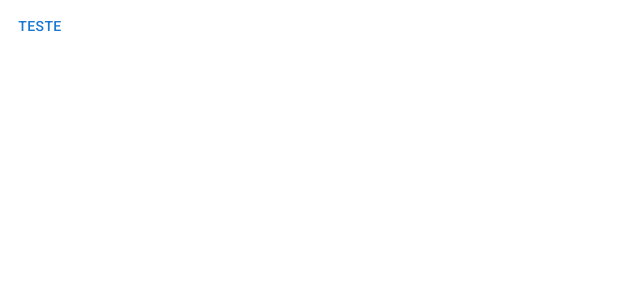
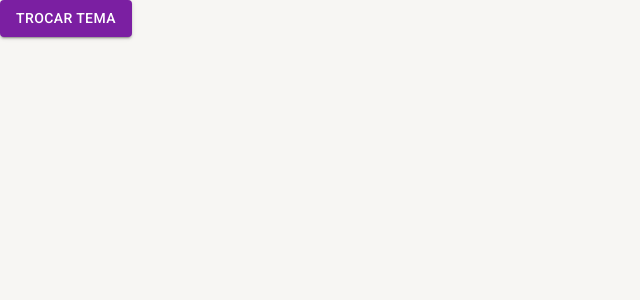
Before and after one commit to borrago/Clientes, a React (Create React App) app in the folder frontend/clientes/: page / in a window 1280 px wide. Shown: the top 300 px of the page, without its empty margins (0-640 px from the left). Built offline with nearby package versions, Linux system fonts and the light colour scheme.

Commit message:
feat: Adicionado temas claro e escuro

```diff
--- a/frontend/clientes/public/index.html
+++ b/frontend/clientes/public/index.html
@@ -26,7 +26,7 @@
     <link rel="manifest" href="%PUBLIC_URL%/manifest.json" />
     <title>Clientes</title>
   </head>
-  <body>
+  <body style="margin:0; padding: 0;">
     <noscript>Você precisa de javascript para rodar a aplicação.</noscript>
     <div id="root"></div>
   </body>
--- a/frontend/clientes/src/App.tsx
+++ b/frontend/clientes/src/App.tsx
@@ -1,10 +1,13 @@
 import { BrowserRouter } from "react-router-dom";
 import { AppRoutes } from "./routes";
+import { ThemeContext } from "./shared/contexts/ThemeContext";
 
 export const App = () => {
   return (
-    <BrowserRouter>
-      <AppRoutes />
-    </BrowserRouter>
+    <ThemeContext>
+      <BrowserRouter>
+        <AppRoutes />
+      </BrowserRouter>
+    </ThemeContext>
   );
 }
--- a/frontend/clientes/src/routes/index.tsx
+++ b/frontend/clientes/src/routes/index.tsx
@@ -1,10 +1,13 @@
 import { Button } from "@mui/material";
 import { Routes, Route, Navigate } from "react-router-dom";
+import { useThemeContext } from "../shared/contexts";
 
 export const AppRoutes = () => {
+    const { toggleTheme } = useThemeContext();
+
     return (
         <Routes>
-            <Route path="/" element={<Button>Teste</Button>} />
+            <Route path="/" element={<Button variant="contained" color="primary" onClick={toggleTheme}>Trocar tema</Button>} />
 
             <Route path="*" element={<Navigate to="/" />} />
         </Routes>
--- /dev/null
+++ b/frontend/clientes/src/shared/contexts/ThemeContext.tsx
@@ -0,0 +1,43 @@
+import { createContext, useCallback, useMemo, useContext, useState } from "react";
+import { ThemeProvider } from "@emotion/react";
+import { DarkTheme, LightTheme } from "../themes";
+import { Box } from "@mui/system";
+
+interface IThemeContextData {
+    themeName: 'light' | 'dark';
+    toggleTheme: () => void;
+}
+
+const ThemeContextProvider = createContext({} as IThemeContextData);
+
+interface IThemeContextProps{
+    children: React.ReactNode;
+}
+
+export const useThemeContext = () => {
+    return useContext(ThemeContextProvider);
+}
+
+export const ThemeContext: React.FC<IThemeContextProps> = ({ children }) => {
+    const [themeName, setThemeName] = useState<'light' | 'dark'>('light');
+
+    const toggleTheme = useCallback(() => {
+        setThemeName(oldThemeName => oldThemeName === 'light' ? 'dark' : 'light')
+    }, []);
+
+    const theme = useMemo(() => {
+        if (themeName === 'light') return LightTheme;
+
+        return DarkTheme;
+    }, [themeName]);
+
+    return (
+        <ThemeContextProvider.Provider value={{ themeName, toggleTheme}}>
+            <ThemeProvider theme={theme}>
+                <Box width="100vw" height="100vh" bgcolor={theme.palette.background.default}>
+                    {children}
+                </Box>
+            </ThemeProvider>
+        </ThemeContextProvider.Provider>
+    )
+}
--- a/frontend/clientes/src/shared/contexts/index.ts
+++ b/frontend/clientes/src/shared/contexts/index.ts
@@ -1 +1 @@
-export { };
+export * from './ThemeContext';
--- /dev/null
+++ b/frontend/clientes/src/shared/themes/Dark.ts
@@ -0,0 +1,28 @@
+import { createTheme } from "@mui/material";
+import { grey, purple } from "@mui/material/colors";
+
+export const DarkTheme = createTheme({
+    palette: {
+        primary: {
+            main: purple[700],
+            dark: purple[800],
+            light: purple[500],
+            contrastText: "#fff",
+        },
+        secondary: {
+            main: grey[700],
+            dark: grey[800],
+            light: grey[500],
+            contrastText: "#fff",
+        },
+        background: {
+            paper: "#303134",
+            default: "#202124",
+        },
+    },
+    typography: {
+        allVariants: {
+            color: 'white'
+        }
+    }
+});
--- /dev/null
+++ b/frontend/clientes/src/shared/themes/Light.ts
@@ -0,0 +1,23 @@
+import { createTheme } from "@mui/material";
+import { grey, purple } from "@mui/material/colors";
+
+export const LightTheme = createTheme({
+    palette: {
+        primary: {
+            main: purple[700],
+            dark: purple[800],
+            light: purple[500],
+            contrastText: "#fff",
+        },
+        secondary: {
+            main: grey[700],
+            dark: grey[800],
+            light: grey[500],
+            contrastText: "#fff",
+        },
+        background: {
+            paper: "#fff",
+            default: "#f7f6f3",
+        },
+    }
+});
--- a/frontend/clientes/src/shared/themes/index.ts
+++ b/frontend/clientes/src/shared/themes/index.ts
@@ -1 +1,2 @@
-export { };
+export * from './Light';
+export * from './Dark';
```
